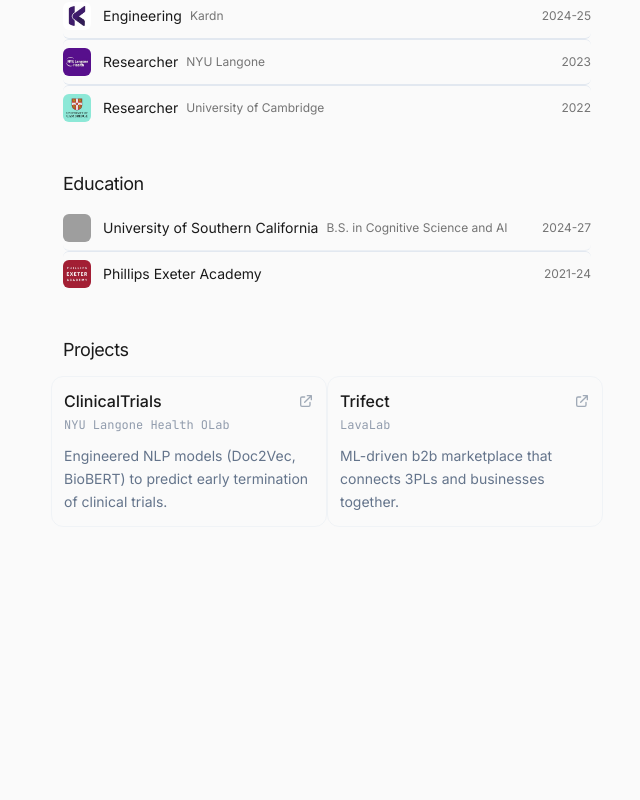
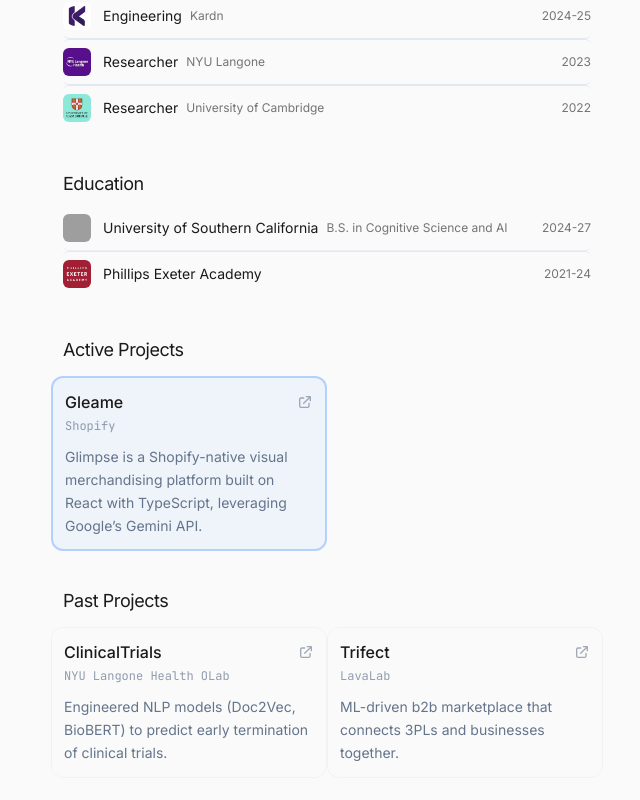
Before and after one commit to neoapollo18/portfo, a Next.js app: page / in a window 1280 px wide. Shown: the part 488-1288 px from the top of the page, without its empty margins (313-953 px from the left). Before the commit the page ends 1115 px from the top, so only its background shows below. Built offline with nearby package versions, Linux system fonts and the light colour scheme; grey boxes are pictures that could not be loaded.

Commit message:
added gleame

```diff
--- a/app/page.tsx
+++ b/app/page.tsx
@@ -308,7 +308,37 @@
 
         {/* Projects Section */}
         <section className="mb-12 px-4 sm:px-0">
-          <h2 className="text-lg font-200 text-foreground mb-6 tracking-tight">Projects</h2>
+          <h2 className="text-lg font-200 text-foreground mb-6 tracking-tight">Active Projects</h2>
+
+          <div className="grid grid-cols-1 sm:grid-cols-2 gap-4 sm:gap-6">
+          <a
+              href="https://apps.shopify.com/glimpse-app"
+              target="_blank"
+              rel="noopener noreferrer"
+              className="block p-4 sm:p-5 border-2 border-blue-500/30 bg-blue-500/5 rounded-xl hover:border-blue-500/50 hover:bg-blue-500/10 transition-all duration-200 group"
+            >
+              <div className="flex items-start justify-between mb-3 sm:mb-3">
+                <div className="flex-1 min-w-0">
+                  <h3 className="text-base font-medium text-foreground group-hover:text-foreground mb-1">Gleame</h3>
+                  <p className="text-xs text-muted-foreground/70 font-mono mb-3 sm:mb-0">Shopify</p>
+                  <p className="text-sm text-muted-foreground leading-relaxed sm:hidden">
+                  Glimpse is a Shopify-native visual merchandising platform built on React with TypeScript, leveraging Google's Gemini API.
+                  </p>
+                </div>
+                <svg className="w-4 h-4 text-muted-foreground/60 group-hover:text-foreground transition-colors flex-shrink-0 mt-1" fill="none" stroke="currentColor" viewBox="0 0 24 24">
+                  <path strokeLinecap="round" strokeLinejoin="round" strokeWidth={2} d="M10 6H6a2 2 0 00-2 2v10a2 2 0 002 2h10a2 2 0 002-2v-4M14 4h6m0 0v6m0-6L10 14" />
+                </svg>
+              </div>
+              <p className="text-sm text-muted-foreground leading-relaxed hidden sm:block">
+              Glimpse is a Shopify-native visual merchandising platform built on React with TypeScript, leveraging Google’s Gemini API.
+              </p>
+            </a>
+          </div>
+        </section>
+
+                {/* Past Projects Section */}
+                <section className="mb-12 px-4 sm:px-0">
+          <h2 className="text-lg font-200 text-foreground mb-6 tracking-tight">Past Projects</h2>
 
           <div className="grid grid-cols-1 sm:grid-cols-2 gap-4 sm:gap-6">
             <a
@@ -357,6 +387,7 @@
               </p>
             </a>
 
+
           </div>
         </section>
       </div>
```
